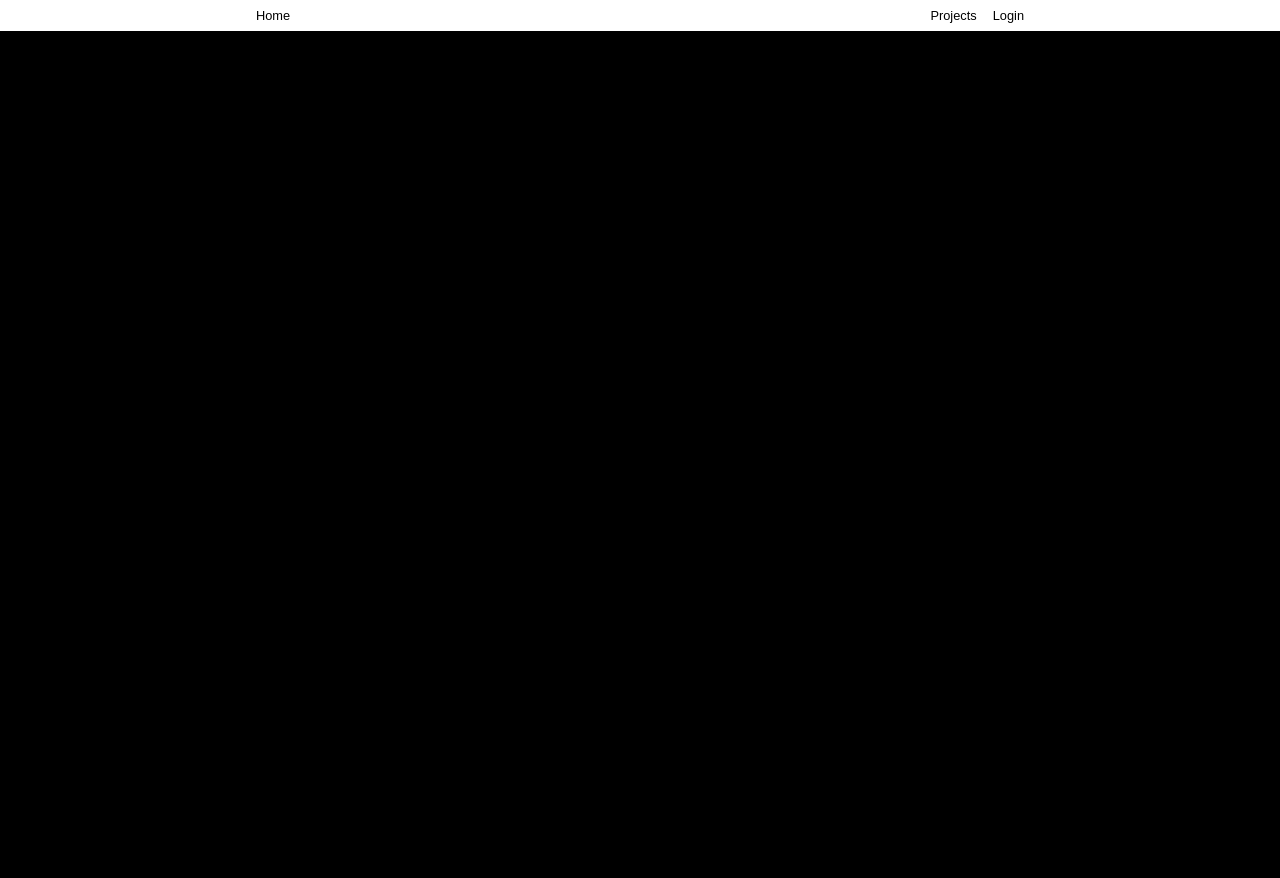
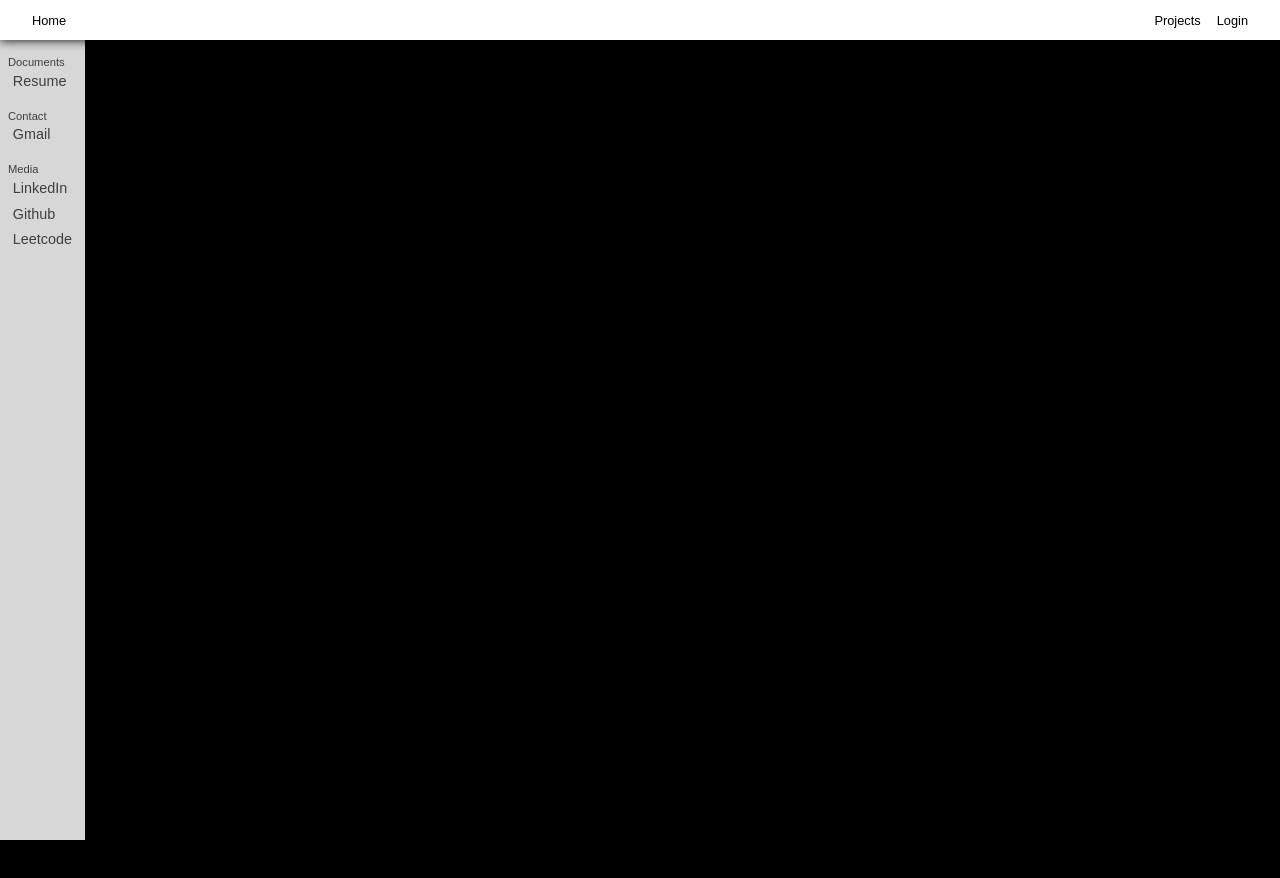
Before and after one commit to pepatt/MyStudioGhibliList, a React (Vite) app: page / in a window 1280 px wide. Shown: the top 878 px of the page. Built offline with nearby package versions, Linux system fonts and the light colour scheme.

Commit message:
header and siddebar first build

```diff
--- a/src/components/Header/Header.scss
+++ b/src/components/Header/Header.scss
@@ -2,21 +2,24 @@
 @import '../../styles/partials/variables';
 
 .header {
+    z-index: 1000;
+    box-shadow: 0px 0px 10px black;
     width: 100%;
     display: flex;
     flex-direction: row;
     justify-content: center;
     align-items: center;
-    position: sticky;
+    position: fixed;
     top: 0px;
-    padding: 0.5rem 4rem;
-    background-color: rgb(255,255,255, 0.8);
+    padding: 0.5rem 1rem;
+    height: 2.5rem;
+    background-color: rgb(255,255,255, 1);
     font-size: 0.8rem;
     @include tablet {
-        padding: 0.5rem 8rem;
+        padding: 0.5rem 2rem;
     }
     @include desktop {
-        padding: 0.5rem 16rem;
+        padding: 0.5rem 2rem;
     }
 
     &__left {
--- a/src/components/Header/Header.tsx
+++ b/src/components/Header/Header.tsx
@@ -11,8 +11,8 @@ function Header() {
         <div className="header__right">
             <Link to = "/projects" className="header__projects">Projects</Link>
             <Link to = "/login" className="header__login">Login</Link>
+        </div>
 
-        </div>
         {/* <div>Login, Home, Projects</div> */}
     </div>
   )
--- /dev/null
+++ b/src/components/Sidebar/Sidebar.scss
@@ -0,0 +1,26 @@
+.sidebar {
+    box-shadow: 0px 0px 10px black;
+    padding: 0 0.5rem;
+    display: flex;
+    flex-direction: column;
+    justify-content: flex-start;
+    align-items: flex-start;
+    position: fixed;
+    left: 0px;
+    top: 2.5rem;
+    background-color: rgb(215, 215, 215);
+    height: 100vh;
+    width: auto;
+    &__titl {
+        color: rgb(63, 63, 63);
+        padding: 1rem 0 0 0;
+        font-size: 0.7rem;
+    }
+    &__cont {
+        display: flex;
+        padding: 0.3rem;
+        font-size: 0.9rem;
+        text-decoration: none;
+        color: rgb(63, 63, 63);
+    }
+}
--- /dev/null
+++ b/src/components/Sidebar/Sidebar.tsx
@@ -0,0 +1,22 @@
+import React from 'react'
+import './Sidebar.scss'
+
+function Sidebar() {
+  return (
+      <div className="sidebar">
+        <ul className="sidebar__titl">Documents
+            <li className="sidebar__cont">Resume</li>
+        </ul>
+        <ul className="sidebar__titl">Contact
+            <a href='mailto:rezai.timur.04@gmail.com' className="sidebar__cont">Gmail</a>
+        </ul>
+        <ul className="sidebar__titl">Media
+            <a href="https://www.linkedin.com/in/tymur-rezaei/" className="sidebar__cont">LinkedIn</a>
+            <a href="https://github.com/pepatt" className="sidebar__cont">Github</a>
+            <a href="https://leetcode.com/u/TymurRezaei/" className="sidebar__cont">Leetcode</a>
+        </ul>
+    </div>
+  )
+}
+
+export default Sidebar
--- a/src/pages/Home/Home.tsx
+++ b/src/pages/Home/Home.tsx
@@ -1,11 +1,13 @@
 import React from 'react'
 import Header from '../../components/Header/Header'
+import Sidebar from '../../components/Sidebar/Sidebar'
 import "./Home.scss"
 
 function Home() {
   return (
     <div>
       <Header/>
+      <Sidebar/>
     <div className='home'>
       <div>Home</div>
       <div>Home</div>
```
